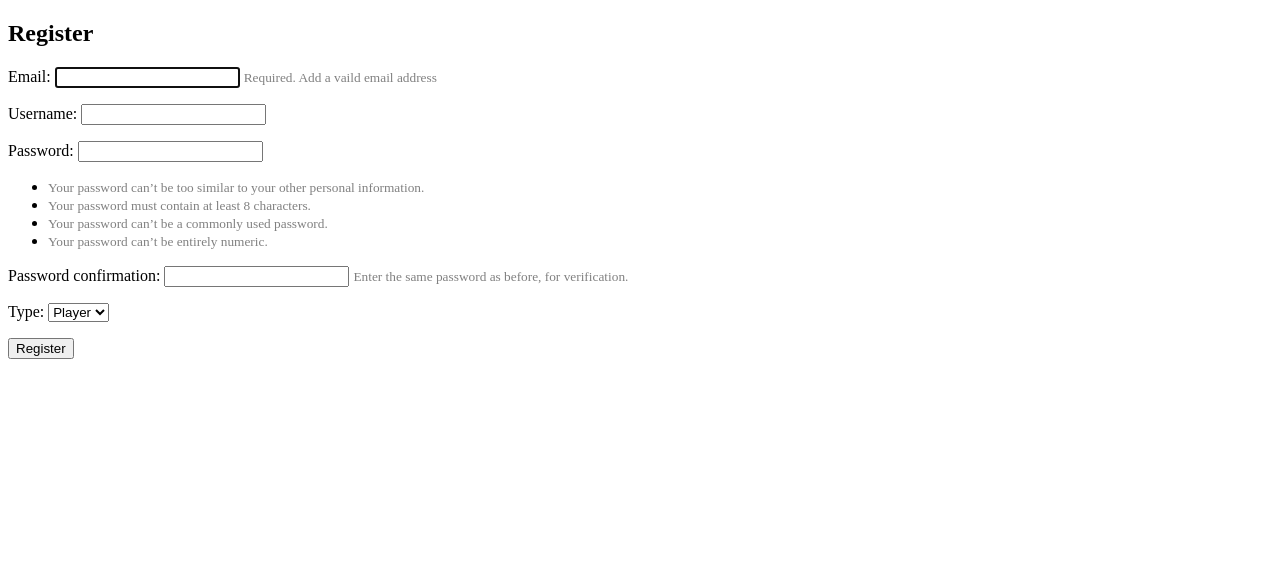
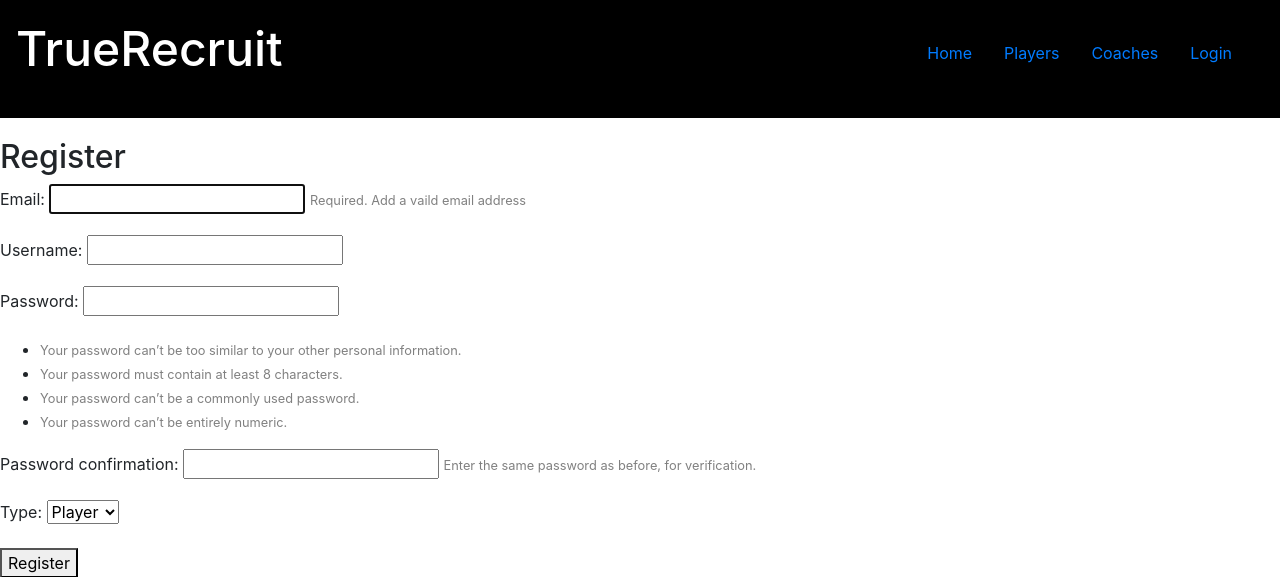
Before and after one commit to Trinitykerr/TrueRecruit, a Django app: page /recruit/register in a window 1280 px wide. Shown: the top 577 px of the page. Run offline with Django 3.2, Linux system fonts and the light colour scheme; some libraries are stand-ins or nearby versions.

Commit message:
redirect users to more pages

```diff
--- a/recruit/templates/recruit/home.html
+++ b/recruit/templates/recruit/home.html
@@ -10,7 +10,7 @@
     <title>True Recruit</title>
 </head>
 <body>
-        <a class="button btn-success" href="={% url 'recruit:player_list' %}">Players</a>
+        <a class="button btn-success" href="{% url 'recruit:player_list' %}">Players</a>
         <a class="button btn-success" href="{% url 'recruit:coach_list' %}">Coaches</a>
         <a class="button btn-success" >Login</a>
         <a class="button btn-success" href="{% url 'recruit:register' %}">Create Profile</a>
--- a/recruit/templates/recruit/playerlist.html
+++ b/recruit/templates/recruit/playerlist.html
@@ -19,7 +19,7 @@
      <div class="navbar">
                 <a href="{% url 'recruit:home' %}" class="nav-item nav-link">Home</a>
                  <a href="{% url 'recruit:player_list' %}" class="nav-item nav-link">Players</a>
-                 <a href="#" class="nav-item nav-link">Coaches</a>
+                 <a href="{% url 'recruit:coach_list' %}" class="nav-item nav-link">Coaches</a>
                  <a href="#" class="nav-item nav-link">Login</a>
 
     </div>
--- a/recruit/templates/recruit/register.html
+++ b/recruit/templates/recruit/register.html
@@ -5,8 +5,23 @@
     <meta name="viewport"
           content="width=device-width, user-scalable=no, initial-scale=1.0, maximum-scale=1.0, minimum-scale=1.0">
     <meta http-equiv="X-UA-Compatible" content="ie=edge">
-    <title>Document</title>
+        <link rel="stylesheet" href="https://stackpath.bootstrapcdn.com/bootstrap/4.5.2/css/bootstrap.min.css" integrity="sha384-JcKb8q3iqJ61gNV9KGb8thSsNjpSL0n8PARn9HuZOnIxN0hoP+VmmDGMN5t9UJ0Z" crossorigin="anonymous">
+    <script src="https://stackpath.bootstrapcdn.com/bootstrap/4.5.2/js/bootstrap.min.js" integrity="sha384-B4gt1jrGC7Jh4AgTPSdUtOBvfO8shuf57BaghqFfPlYxofvL8/KUEfYiJOMMV+rV" crossorigin="anonymous"></script>
+
+    <title>Register</title>
 </head>
+<header style="padding-bottom: 20px">
+ <nav class = "navbar navbar-dark " style="padding-bottom: 20px; background: black;">
+    <a href="{% url 'recruit:home' %}"><h1 class="navbar-brand" style= font-size:3em;">TrueRecruit</h1></a>
+     <div class="navbar">
+                <a href="{% url 'recruit:home' %}" class="nav-item nav-link">Home</a>
+                 <a href="{% url 'recruit:player_list' %}" class="nav-item nav-link">Players</a>
+                 <a href="{% url 'recruit:coach_list' %}" class="nav-item nav-link">Coaches</a>
+                 <a href="#" class="nav-item nav-link">Login</a>
+
+    </div>
+ </nav>
+</header>
 <body>
 <h2>Register</h2>
 <form method="POST">
--- a/recruit/views.py
+++ b/recruit/views.py
@@ -28,8 +28,12 @@ def registration_view(request):
             email = form.cleaned_data.get('email')
             raw_password = form.cleaned_data.get('password1')
             account = authenticate(email=email, password=raw_password)
+            type1 = form.cleaned_data.get("type")
             login(request, account)
-            return redirect('recruit:home')
+            if type1 == 'PLAYER':
+                return redirect('recruit:home')
+            else:
+                return redirect('recruit:player_list')
         else:
             context['registration_form'] = form
     else:
```
Also changed, not shown: db.sqlite3.
